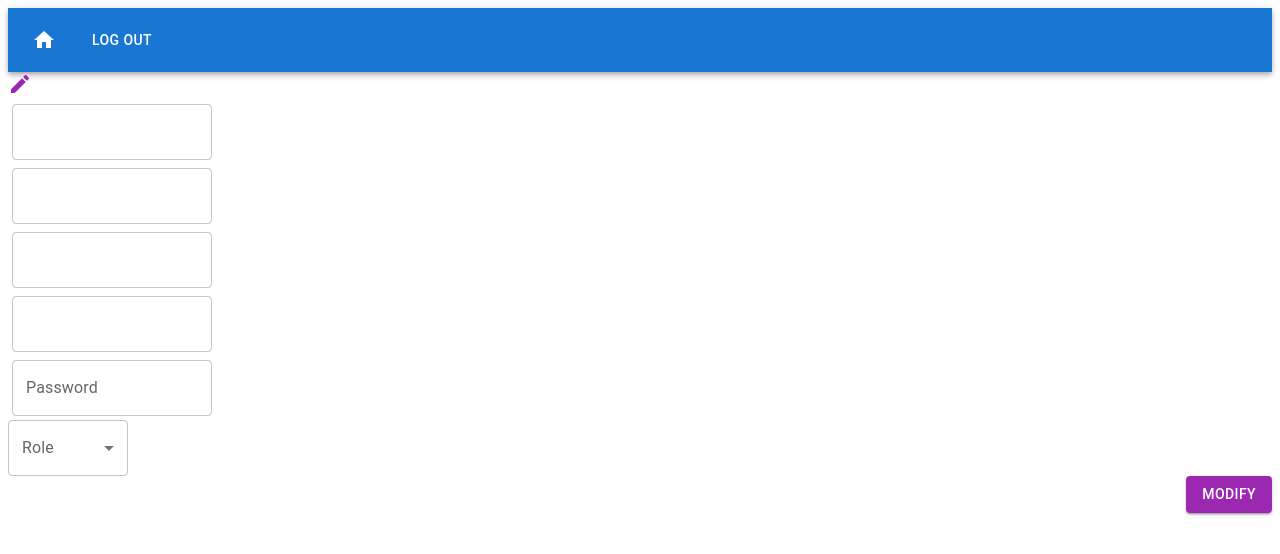
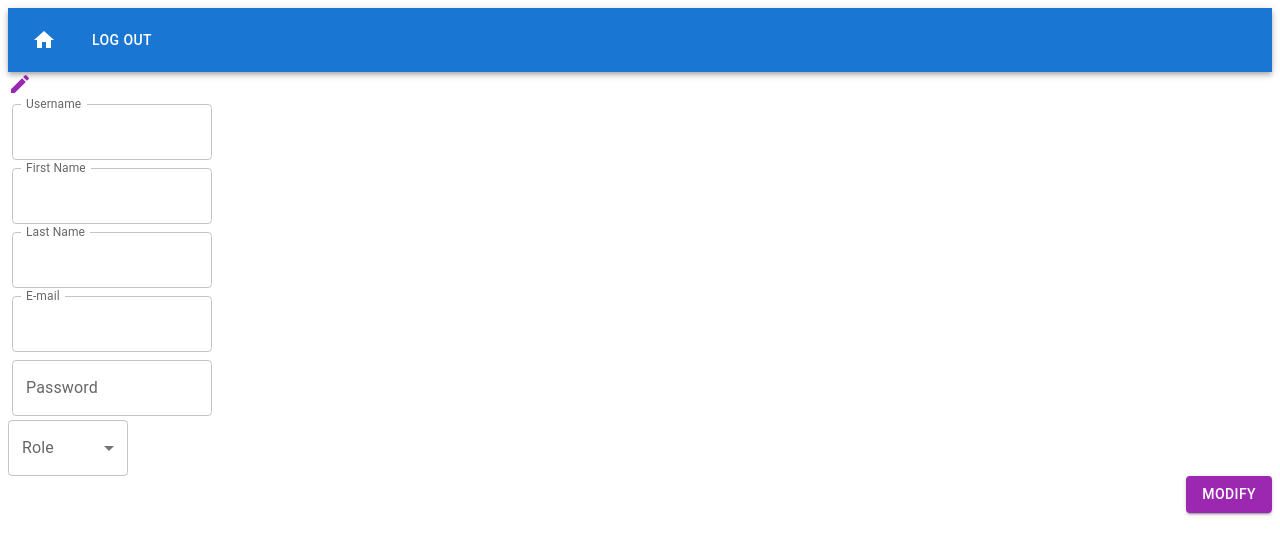
Before and after one commit to kath1304/front-end, a React (Create React App) app: page /paths/modifyUser in a window 1280 px wide. Shown: the top 554 px of the page. Built offline with nearby package versions, Linux system fonts and the light colour scheme; no server answers.

Commit message:
migliorata form modify user

```diff
--- a/src/routes/modifyUser.jsx
+++ b/src/routes/modifyUser.jsx
@@ -107,6 +107,10 @@ export default function ModifyUser() {
                         <TextField
                             id="outlined-username-input"
                             name="username"
+                            label="Username"
+                            InputLabelProps={{
+                                shrink: true,
+                            }}
                             autoComplete="current-username"
                             {...register("username", {required: true})}
                         />
@@ -116,6 +120,10 @@ export default function ModifyUser() {
                         <TextField
                             id="outlined-firstname-input"
                             name="firstname"
+                            label="First Name"
+                            InputLabelProps={{
+                                shrink: true,
+                            }}
                             autoComplete="current-firstname"
                             {...register("firstname", {required: true})}
                         />
@@ -125,6 +133,10 @@ export default function ModifyUser() {
                         <TextField
                             id="outlined-lastname-input"
                             name="lastname"
+                            label="Last Name"
+                            InputLabelProps={{
+                                shrink: true,
+                            }}
                             autoComplete="current-lastname"
                             {...register("lastname", {required: true})}
                         />
@@ -134,6 +146,10 @@ export default function ModifyUser() {
                         <TextField
                             id="outlined-email-input"
                             name="email"
+                            label="E-mail"
+                            InputLabelProps={{
+                                shrink: true,
+                            }}
                             autoComplete="current-email"
                             {...register("email", {required: true})}
                         />
```
